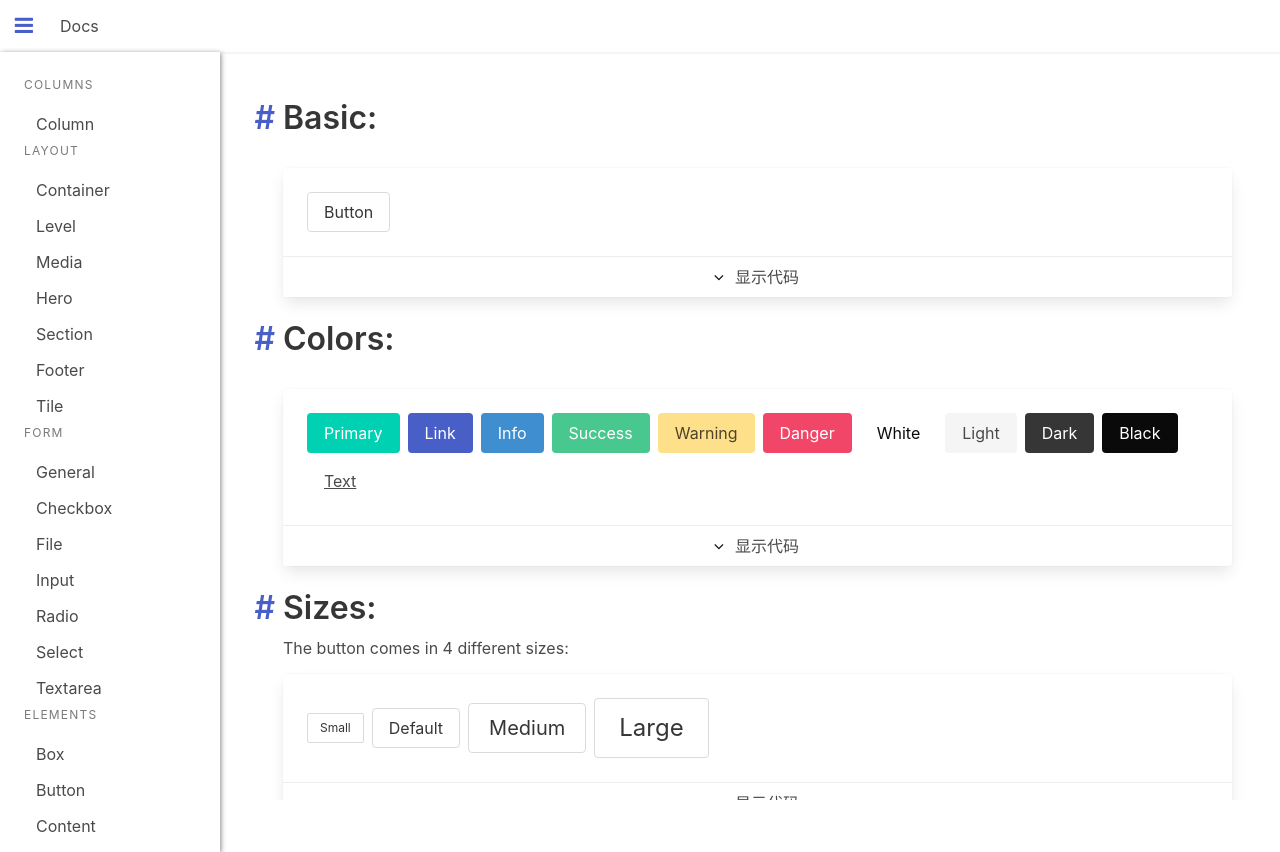
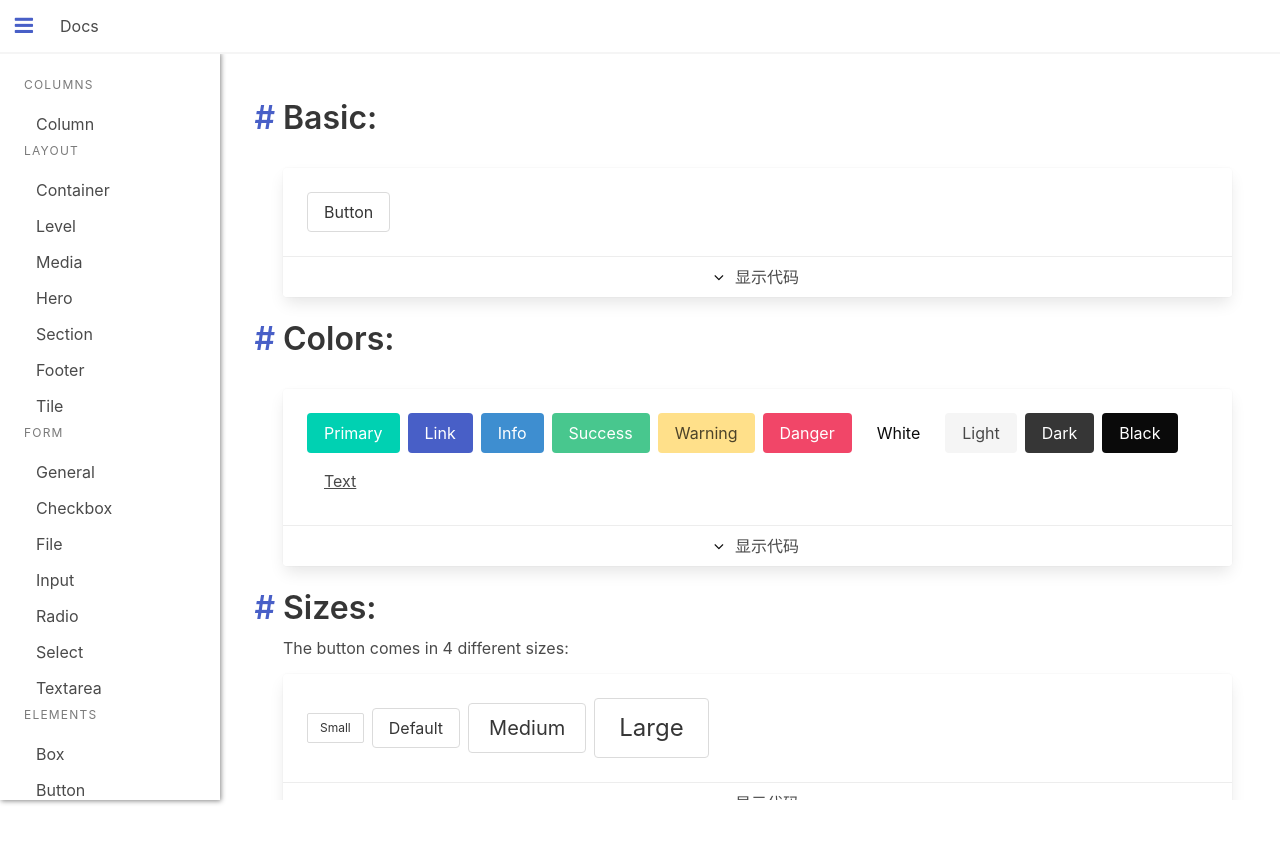
Before and after one commit to vue-bulma/bulma-ui, a Vue app: page /docs/elements/button in a window 1280 px wide. After the commit the page ends 800 px from the top, so only its background shows below. Built offline with nearby package versions, Linux system fonts and the light colour scheme.

Commit message:
fixup: scroll to anchor and navbar, sidebar style

```diff
--- a/examples/App.vue
+++ b/examples/App.vue
@@ -1,8 +1,10 @@
 <template>
-  <div id="app">
+  <div id="app" :class="classes">
     <navbar @toggleSidebar="toggleSidebar"></navbar>
 
-    <div :class="classes">
+    <sidebar></sidebar>
+
+    <div class="main">
       <router-view></router-view>
     </div>
   </div>
@@ -10,10 +12,14 @@
 
 <script>
 import Navbar from './layouts/Navbar'
+import Sidebar from './layouts/Sidebar'
 
 export default {
   name: 'app',
-  components: { Navbar },
+  components: {
+    Navbar,
+    Sidebar
+  },
   data() {
     return {
       visible: true,
@@ -23,14 +29,10 @@ export default {
   computed: {
     classes() {
       return {
-        main: true,
         'has-sidebar': this.visible,
         'has-fullwidth-content': this.fullwidth
       }
     }
-  },
-  mounted() {
-    this.setVisible(this.$route)
   },
   methods: {
     setVisible(route) {
@@ -54,15 +56,48 @@ export default {
 <style lang="scss">
 @import '~bulma/sass/utilities/_all';
 @import '~bulma/sass/components/navbar';
-html,
+
+$sidebar-width: 220px;
+
+#app,
 body,
-#app {
+html {
   height: 100%;
   overflow: hidden !important;
 }
+.sidebar {
+  height: calc(100% - 3.25rem);
+  position: fixed;
+  width: $sidebar-width;
+  left: -$sidebar-width - 5px;
+  padding: 1.5rem;
+  overflow-x: hidden;
+  overflow-y: auto;
+  background-color: #fff;
+  box-shadow: 1px 1px 5px #888888;
+  transition: left 0.5s;
+  z-index: 31;
+}
+.site.navbar {
+  z-index: 32 !important;
+}
+.has-sidebar {
+  .sidebar {
+    left: 0;
+  }
+  .docs {
+    padding-left: $sidebar-width + 15px;
+  }
+}
+.has-sidebar.has-fullwidth-content {
+  .docs {
+    padding-left: 1rem;
+  }
+}
 .main {
   height: 100%;
-  overflow: hidden scroll;
+  overflow-x: hidden;
+  overflow-y: auto;
 }
 .color-red {
   color: red;
--- a/examples/components/site/SectionItem.vue
+++ b/examples/components/site/SectionItem.vue
@@ -1,5 +1,5 @@
 <template>
-  <vb-content class>
+  <vb-content>
     <vb-title :id="id" type="title" size="3" class="anchor-title">
       {{title}}:
       <a :href="`#${id}`" class="anchor-link">#</a>
--- a/examples/layouts/Navbar.vue
+++ b/examples/layouts/Navbar.vue
@@ -1,7 +1,7 @@
 <template>
-  <vb-navbar @select="handleSelect" position="top" shadow>
+  <vb-navbar @select="handleSelect" position="top" shadow class="site">
     <vb-navbar-item slot="brand">
-      <a  @click="toggleSidebar">
+      <a @click="toggleSidebar">
         <vb-icon name="fa fa-bars" size="medium" iconSize="lg"></vb-icon>
       </a>
     </vb-navbar-item>
--- a/examples/layouts/Sidebar.vue
+++ b/examples/layouts/Sidebar.vue
@@ -1,5 +1,5 @@
 <template>
-  <div>
+  <div class="sidebar">
     <vb-menu v-for="(item, index) in menus" :key="index" :label="item.name">
       <vb-menu-item v-for="child in item.children" :key="child.name" :to="{ name: child.component || child.name }">
         <span>{{child.name}}</span>
--- a/examples/views/Docs.vue
+++ b/examples/views/Docs.vue
@@ -1,55 +1,29 @@
 <template>
   <div class="docs">
-    <div class="sidebar">
-      <sidebar></sidebar>
-    </div>
-
-    <div class="doc-content">
-      <router-view></router-view>
-    </div>
+    <router-view></router-view>
   </div>
 </template>
 
 <script>
-import Sidebar from '../layouts/Sidebar'
-
 export default {
   name: 'Docs',
-  components: { Sidebar }
+  mounted() {
+    const elm = document.getElementById(this.$route.hash.slice(1))
+    if (!elm) return
+
+    const [main] = document.getElementsByClassName('main')
+    main.scrollTop = elm.offsetTop - 52
+  },
+  methods: {
+    scrollToAnchor(anchor) {}
+  }
 }
 </script>
 
-<style lang="scss" scoped>
-$sidebar-width: 220px;
-
-.sidebar {
-  height: 100%;
-  position: absolute;
-  width: $sidebar-width;
-  left: -$sidebar-width;
-  padding: 1.5rem;
-  overflow: hidden scroll;
-  background-color: #fff;
-  box-shadow: 1px 1px 5px #888888;
-  z-index: 31;
-  transition: left 0.5s;
-}
-.doc-content {
+<style lang="scss">
+.docs {
   padding-left: 1rem;
   box-sizing: border-box;
   transition: padding-left 0.5s;
 }
-.has-sidebar {
-  .sidebar {
-    left: 0;
-  }
-  .doc-content {
-    padding-left: $sidebar-width + 15px;
-  }
-}
-.has-sidebar.has-fullwidth-content {
-  .doc-content {
-    padding-left: 1rem;
-  }
-}
 </style>
```
